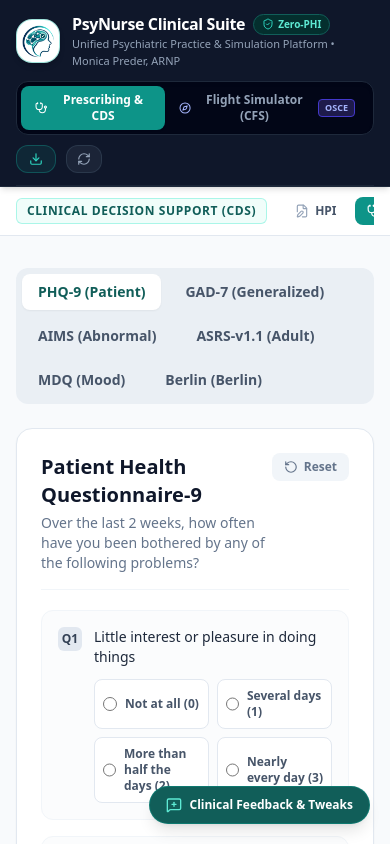
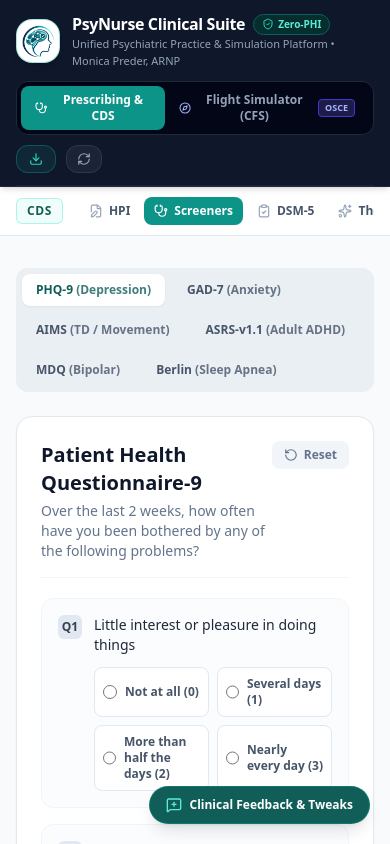
Before and after one commit to Houg40/psynurse-clinical-suite, a React (Vite) app: page / in a window 390 px wide. Shown: the top 844 px of the page. Built offline with nearby package versions, Linux system fonts and the light colour scheme.

Commit message:
fix(ui): resolve wonky header wrapping, responsive CdsSubNav labels, and proper screener clinical domain titles

```diff
--- a/public/version.json
+++ b/public/version.json
@@ -1,5 +1,5 @@
 {
   "version": "1.1.0",
-  "buildTime": 1789877909261,
-  "buildDate": "2026-09-20T04:18:29.261Z"
+  "buildTime": 1789878142422,
+  "buildDate": "2026-09-20T04:22:22.422Z"
 }
--- a/src/components/CdsSubNav.jsx
+++ b/src/components/CdsSubNav.jsx
@@ -24,11 +24,12 @@
 
           <div className="flex items-center gap-2">
             <span className="text-xs font-black uppercase tracking-wider text-teal-800 bg-teal-50 px-2.5 py-1 rounded-md border border-teal-200/80 whitespace-nowrap">
-              Clinical Decision Support (CDS)
+              <span className="hidden md:inline">Clinical Decision Support (CDS)</span>
+              <span className="md:hidden">CDS</span>
             </span>
           </div>
 
-          <nav className="flex items-center gap-1.5 overflow-x-auto scrollbar-none py-0.5">
+          <nav className="flex items-center gap-1 overflow-x-auto scrollbar-none py-0.5">
             {navItems.map((item) => {
               const Icon = item.icon;
               const isActive = activeTab === item.id;
@@ -36,15 +37,16 @@
                 <button
                   key={item.id}
                   onClick={() => setActiveTab(item.id)}
-                  className={`flex items-center gap-1.5 px-3 py-1.5 rounded-lg text-xs font-semibold whitespace-nowrap transition-all ${
+                  className={`flex items-center gap-1.5 px-2.5 py-1.5 rounded-lg text-xs font-semibold whitespace-nowrap transition-all cursor-pointer ${
                     isActive
                       ? 'bg-teal-600 text-white shadow-xs font-bold'
                       : 'text-slate-600 hover:text-slate-900 hover:bg-slate-100'
                   }`}
+                  title={item.label}
                 >
                   <Icon className={`w-3.5 h-3.5 ${isActive ? 'text-white' : 'text-slate-400'}`} />
-                  <span className="hidden sm:inline">{item.label}</span>
-                  <span className="sm:hidden">{item.shortLabel}</span>
+                  <span className="hidden xl:inline">{item.label}</span>
+                  <span className="xl:hidden">{item.shortLabel}</span>
                 </button>
               );
             })}
--- a/src/modules/cds/components/ScreenerAssessment.jsx
+++ b/src/modules/cds/components/ScreenerAssessment.jsx
@@ -178,19 +178,30 @@
     <div className="space-y-6">
       {/* Screener Selector Pills */}
       <div className="flex flex-wrap gap-2 p-1.5 bg-slate-200/60 rounded-xl w-fit">
-        {screenersData.screeners.map((s) => (
+        {screenersData.screeners.map((s) => {
+          const domainMap = {
+            phq9: 'Depression',
+            gad7: 'Anxiety',
+            aims: 'TD / Movement',
+            asrs: 'Adult ADHD',
+            mdq: 'Bipolar',
+            berlin: 'Sleep Apnea'
+          };
+          const domainLabel = domainMap[s.id] || s.targetCondition.split(' ')[0];
+          return (
             <button
               key={s.id}
               onClick={() => setActiveScreenerId(s.id)}
-            className={`px-4 py-2 rounded-lg text-sm font-bold transition-all ${
+              className={`px-3.5 py-2 rounded-lg text-xs sm:text-sm font-bold transition-all ${
                 activeScreenerId === s.id
                   ? 'bg-white text-teal-800 shadow-sm'
                   : 'text-slate-600 hover:text-slate-900 hover:bg-slate-200/50'
               }`}
             >
-            {s.name} ({s.fullName.split(' ')[0]})
+              {s.name} <span className="text-xs font-semibold opacity-80">({domainLabel})</span>
             </button>
-        ))}
+          );
+        })}
       </div>
 
       <div className="grid grid-cols-1 lg:grid-cols-3 gap-6">
```
Lines whose indentation alone changed are shown as unchanged.
